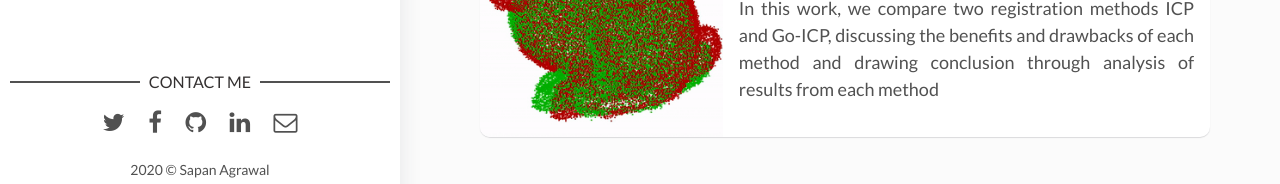
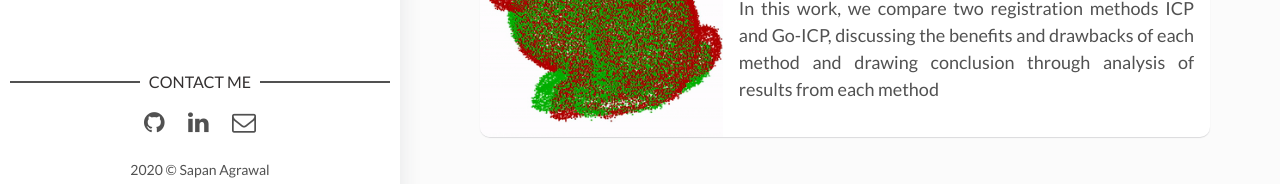
Before and after one commit to sapan-ostic/sapan-ostic.github.io, a Jekyll site: the page built from index.html, in a window 1280 px wide and 900 px high, scrolled down 536 px. Shown: the part 686-870 px from the top of the window. Built offline with Jekyll 4.4.1, drawn with Linux system fonts in a browser that asks for light colours; the list of posts is cut into pages by our own code.

Commit message:
Sequenced

```diff
--- a/_layouts/main.html
+++ b/_layouts/main.html
@@ -33,15 +33,15 @@
     <section class="contact">
       <h3 class="contact-title">Contact me</h3>
       <ul>
-        {% if site.social-twitter %}
+        <!-- {% if site.social-twitter %}
           <li><a href="https://twitter.com/{{ site.social-twitter }}" target="_blank"><i class="fa fa-twitter" aria-hidden="true"></i></a></li>
         {% else %}
           <li><a href="https://twitter.com/artemsheludko_" target="_blank"><i class="fa fa-twitter" aria-hidden="true"></i></a></li>
-        {% endif %}
-        {% if site.social-facebook %}
+        {% endif %} -->
+        <!-- {% if site.social-facebook %}
           <li><a href="https://facebook.com/{{ site.social-facebook }}" target="_blank"><i class="fa fa-facebook" aria-hidden="true"></i></a></li>
         {% else %}
-          <li><a href="https://facebook.com/" target="_blank"><i class="fa fa-facebook" aria-hidden="true"></i></a></li>
+          <li><a href="https://facebook.com/" target="_blank"><i class="fa fa-facebook" aria-hidden="true"></i></a></li> -->
         {% endif %}
         {% if site.social-github %}
           <li class="github"><a href="http://github.com/{{site.social-github}}" target="_blank"><i class="fa fa-github"></i></a></li>
--- a/_posts/2019-01-18-3D-Point-cloud-registration-using-ICP.markdown
+++ b/_posts/2019-01-18-3D-Point-cloud-registration-using-ICP.markdown
@@ -10,5 +10,5 @@
 
 <p align="center">
     <img src="{{site.baseurl}}/assets/img/icp.gif">
-     <figcaption align="center"> Registering measured (Red) point cloud set with template (Green). </figcaption>
+     <figcaption align="center"> Registering measured (Red) point cloud set with the template (Green). </figcaption>
 </p>
```
